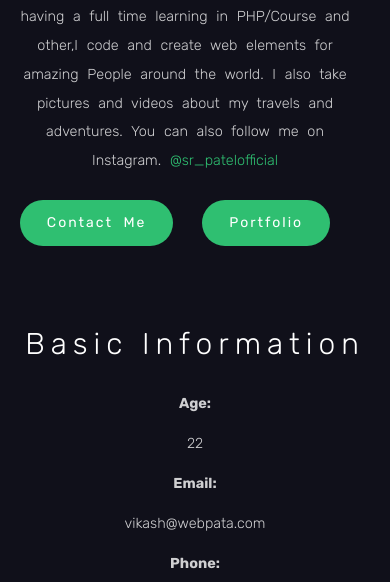
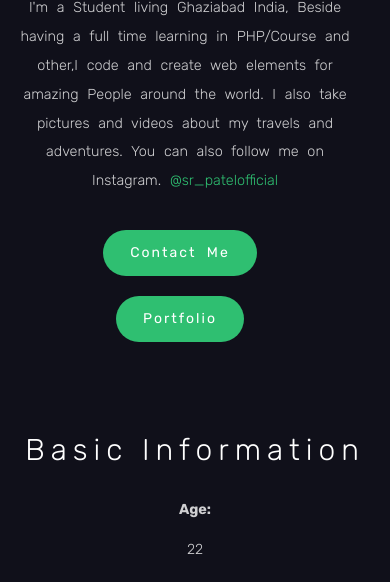
Before and after one commit to Pateldevlop/patel.github.io, a PHP site: page / in a window 390 px wide. Shown: the part 1494-2076 px from the top of the page. Run offline with PHP 8.4, Linux system fonts and the light colour scheme; some libraries are stand-ins or nearby versions.

Commit message:
Update style.css

```diff
--- a/css/style.css
+++ b/css/style.css
@@ -616,4 +616,7 @@ textarea{
     .btn-style{
         padding: 5px 10px;
     }
+    .btn{
+        margin: 10px;
+    }
 }
```
